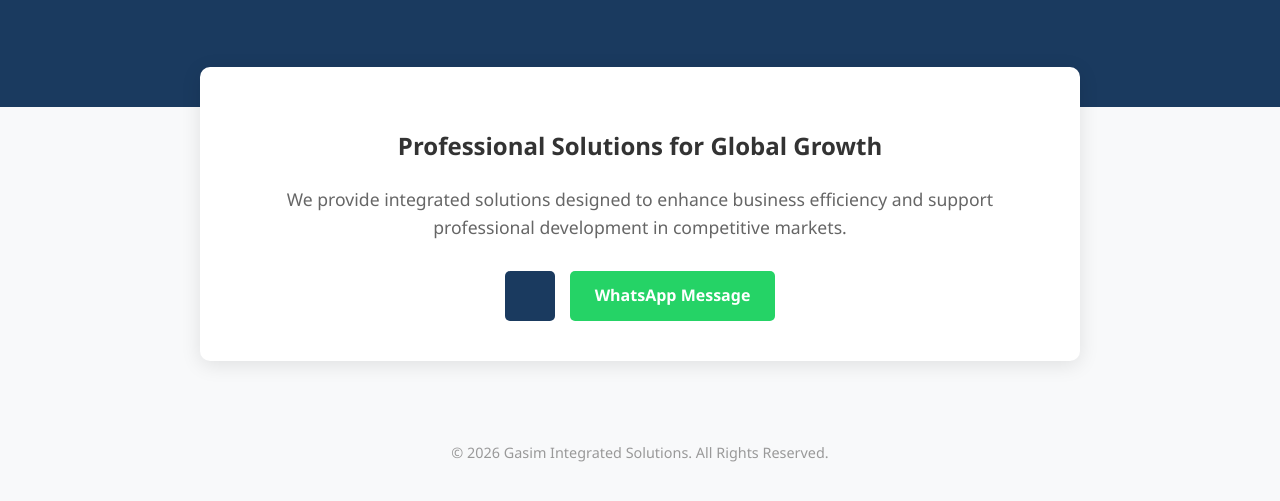
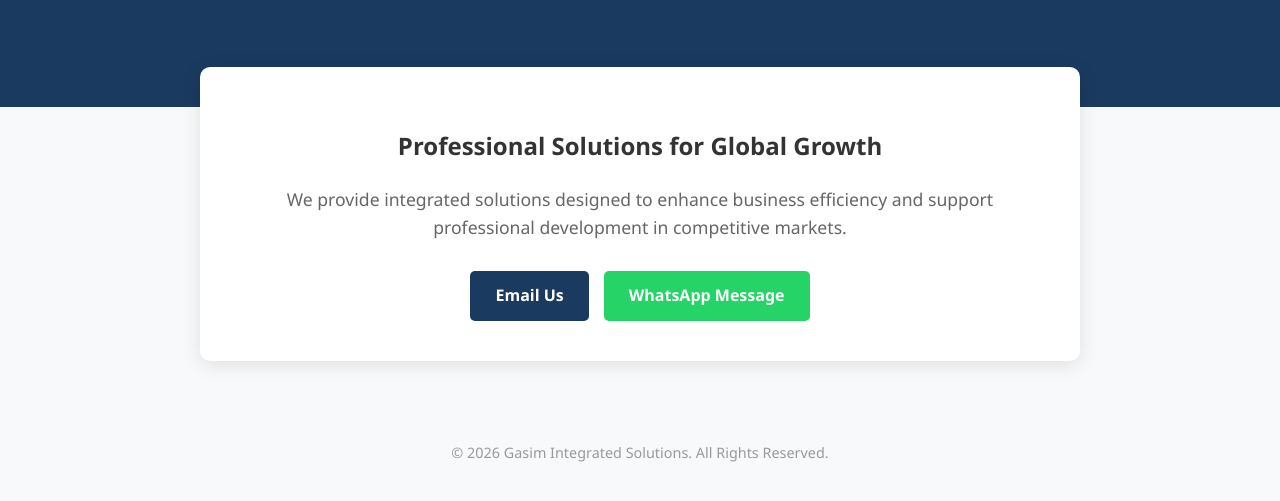
Before and after one commit to Gasim-Integrated-Solutions/Gasim-Integrated-Solutions, a plain HTML site: page index.html in a window 1280 px wide. Shown: the part 193-694 px from the top of the page. Drawn offline with Linux system fonts and the light colour scheme.

Commit message:
Update index.html

```diff
--- a/index.html
+++ b/index.html
@@ -28,11 +28,11 @@
         <h2>Professional Solutions for Global Growth</h2>
         <p>We provide integrated solutions designed to enhance business efficiency and support professional development in competitive markets.</p>
 
-        <div class="btn-group">
-            <a href="mailto:abualgasim@gasimsolutions.com" class="btn btn-primary"/a>
+       <div class="btn-group">
+    <a href="mailto:abualgasim@gasimsolutions.com" class="btn btn-primary">Email Us</a>
 
-            <a href="https://wa.me/218920198848" class="btn btn-whatsapp">WhatsApp Message</a>
-        </div>
+    <a href="https://wa.me/218920198848" class="btn btn-whatsapp">WhatsApp Message</a>
+</div>
     </div>
 
     <footer>
```
